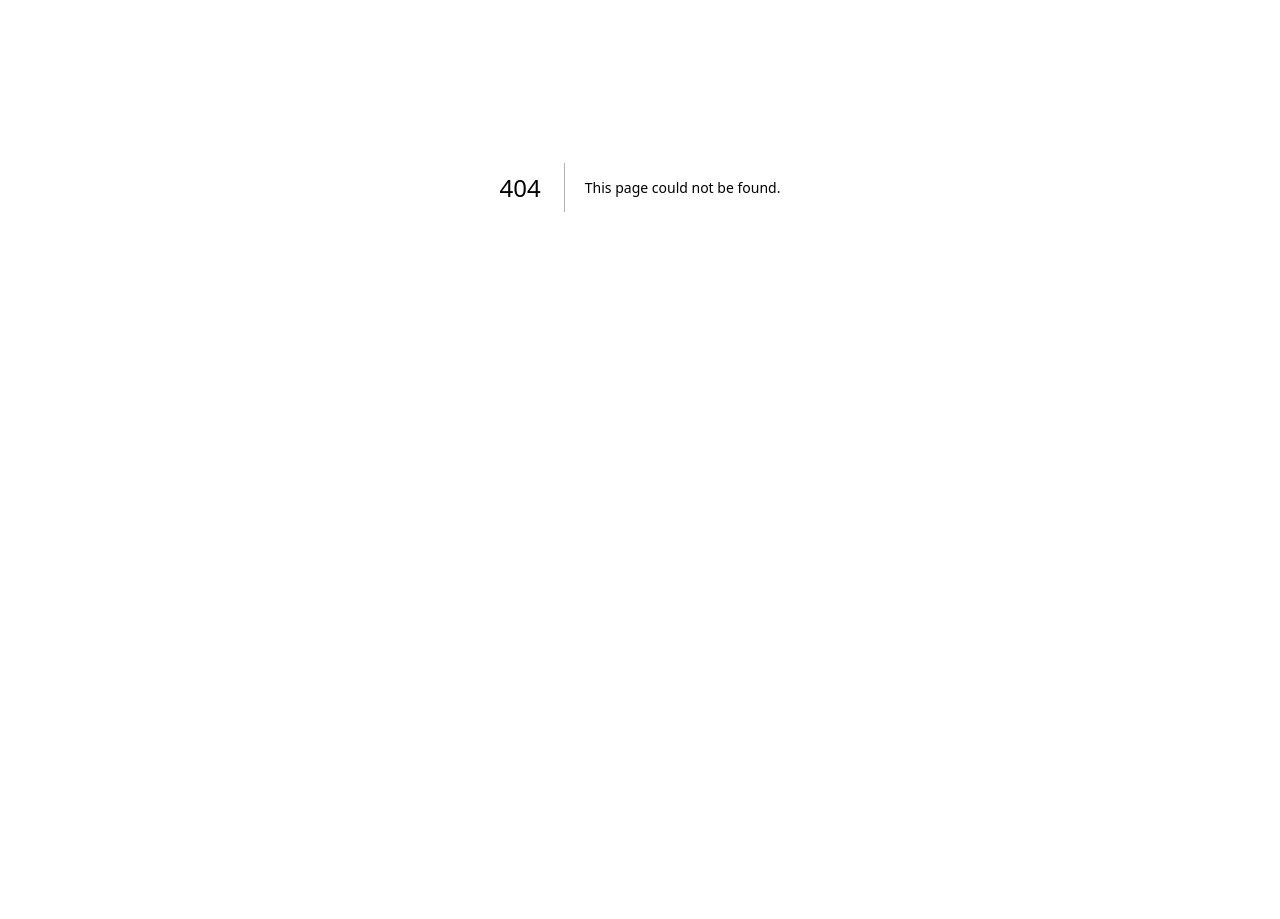
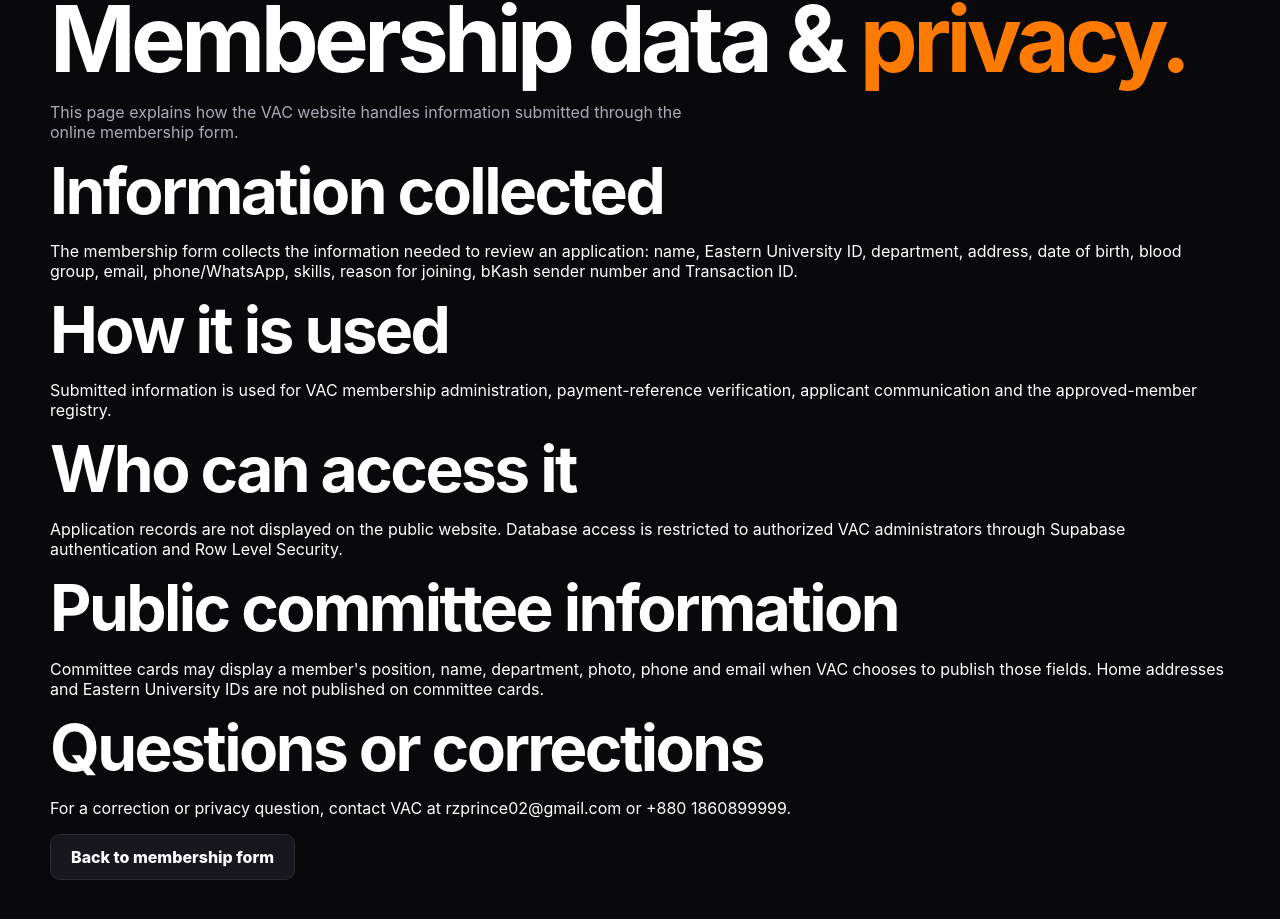
Before and after one commit to rzprince/VAC-Eastern-University-Website, a Next.js app: page /privacy in a window 1280 px wide. Before the commit this address had no page. Shown: the part 213-1132 px from the top of the page. Before the commit the page ends 800 px from the top, so only its background shows below. Built offline with nearby package versions, Linux system fonts and the light colour scheme; no server answers; the database is empty.

Commit message:
Add VAC membership privacy page

```diff
--- /dev/null
+++ b/app/privacy/page.tsx
@@ -0,0 +1,86 @@
+import Link from "next/link";
+import { Navbar } from "@/components/Navbar";
+import { getSiteSettings } from "@/lib/data";
+
+export const dynamic = "force-dynamic";
+
+export default async function PrivacyPage() {
+  const settings = await getSiteSettings();
+
+  return (
+    <>
+      <Navbar
+        facebookPage={settings.facebookPage}
+        clubName={settings.clubName}
+        university={settings.university}
+      />
+      <main className="inner-page">
+        <section className="section">
+          <div className="shell privacy-page">
+            <div className="eyebrow">Privacy</div>
+            <h1 className="page-title">Membership data & <span>privacy.</span></h1>
+            <p className="section-copy">
+              This page explains how the VAC website handles information submitted
+              through the online membership form.
+            </p>
+
+            <div className="privacy-content">
+              <section>
+                <h2>Information collected</h2>
+                <p>
+                  The membership form collects the information needed to review
+                  an application: name, Eastern University ID, department,
+                  address, date of birth, blood group, email, phone/WhatsApp,
+                  skills, reason for joining, bKash sender number and Transaction
+                  ID.
+                </p>
+              </section>
+
+              <section>
+                <h2>How it is used</h2>
+                <p>
+                  Submitted information is used for VAC membership administration,
+                  payment-reference verification, applicant communication and the
+                  approved-member registry.
+                </p>
+              </section>
+
+              <section>
+                <h2>Who can access it</h2>
+                <p>
+                  Application records are not displayed on the public website.
+                  Database access is restricted to authorized VAC administrators
+                  through Supabase authentication and Row Level Security.
+                </p>
+              </section>
+
+              <section>
+                <h2>Public committee information</h2>
+                <p>
+                  Committee cards may display a member&apos;s position, name,
+                  department, photo, phone and email when VAC chooses to publish
+                  those fields. Home addresses and Eastern University IDs are not
+                  published on committee cards.
+                </p>
+              </section>
+
+              <section>
+                <h2>Questions or corrections</h2>
+                <p>
+                  For a correction or privacy question, contact VAC at{" "}
+                  <a href={"mailto:" + settings.contactEmail}>{settings.contactEmail}</a>
+                  {" "}or{" "}
+                  <a href={"tel:" + settings.contactPhone.replace(/\s/g, "")}>
+                    {settings.contactPhone}
+                  </a>.
+                </p>
+              </section>
+            </div>
+
+            <Link className="secondary-button" href="/join">Back to membership form</Link>
+          </div>
+        </section>
+      </main>
+    </>
+  );
+}
```
